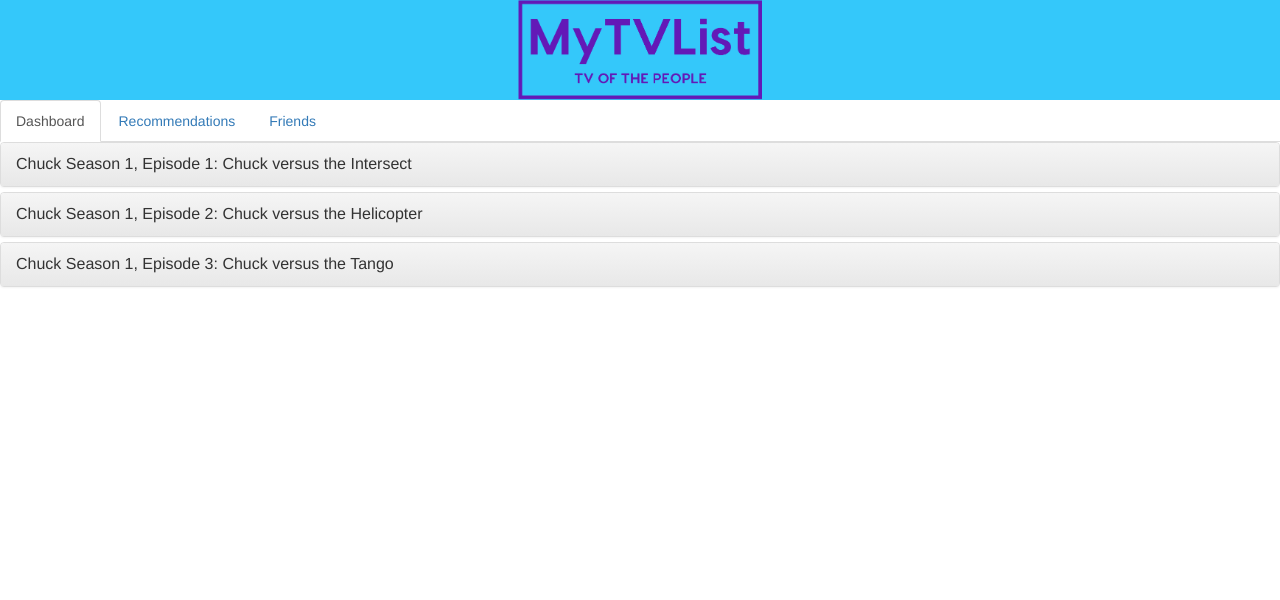
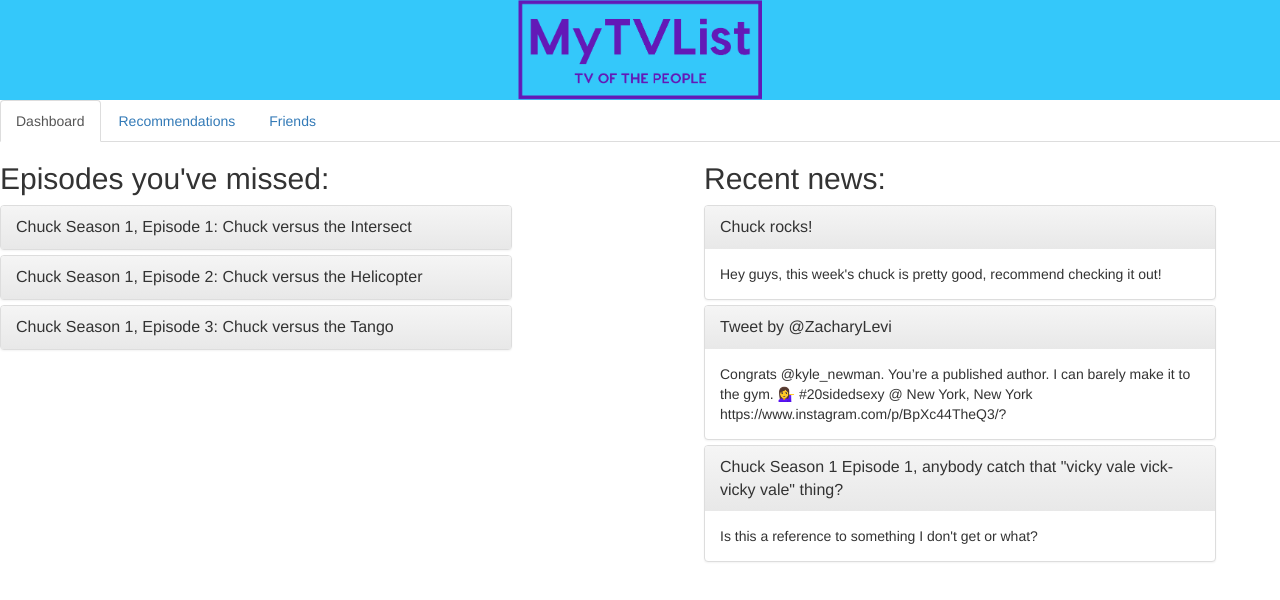
Before and after one commit to Sigurdurhelga/MyTVList, a React (Create React App) app in the folder my-tv-list/: page / in a window 1280 px wide. Shown: the top 600 px of the page. Built offline with nearby package versions, Linux system fonts and the light colour scheme.

Commit message:
Added a news feed to the dashboard

```diff
--- a/my-tv-list/src/Components/TopPicks/TopPicks.jsx
+++ b/my-tv-list/src/Components/TopPicks/TopPicks.jsx
@@ -19,15 +19,15 @@
                 <Carousel.Item>
                     <img width={900} height={500} alt="900x500" src="/got.jpg" />
                     <Carousel.Caption>
-                    <h3>Second slide label</h3>
-                    <p>Lorem ipsum dolor sit amet, consectetur adipiscing elit.</p>
+                    <h3>Game of Thrones</h3>
+                    <p>Nine noble families fight for control over the mythical lands of Westeros, while an ancient enemy returns after being dormant for thousands of years.</p>
                     </Carousel.Caption>
                 </Carousel.Item>
                 <Carousel.Item>
                     <img width={900} height={500} alt="900x500" src="/konosuba.jpg" />
                     <Carousel.Caption>
-                    <h3>Third slide label</h3>
-                    <p>Praesent commodo cursus magna, vel scelerisque nisl consectetur.</p>
+                    <h3>Konosuba</h3>
+                    <p>It was a happy day for Kazuma - right up to the moment he died. A goddess intervenes and offers him a second chance in a magical land.</p>
                     </Carousel.Caption>
                 </Carousel.Item>
             </Carousel>
--- a/my-tv-list/src/Components/UpcomingEpisodes/UpcomingEpisodes.jsx
+++ b/my-tv-list/src/Components/UpcomingEpisodes/UpcomingEpisodes.jsx
@@ -1,16 +1,58 @@
 import React, { Component } from 'react';
 import '../../App.css';
-import { PanelGroup } from "react-bootstrap";
+import { PanelGroup, Panel } from "react-bootstrap";
 import EpisodeListItem from "../EpisodeListItem/EpisodeListItem";
 
 class UpcomingEpisodes extends Component {
     render() {
         return (
-            <PanelGroup accordion id="episodes-panelgroup">
-                <EpisodeListItem show="Chuck" season={1} episode={1} episodeName="Chuck versus the Intersect" description="Chuck Bartowski is a computer geek that gets catapulted into a new career as the government's most vital secret agent. When Chuck opens an e-mail subliminally encoded with government secrets, he unwittingly downloads an entire server of sensitive data into his brain. With the government's most precious secrets in Chuck's head, Major John Casey of the National Security Agency assumes the responsibility of protecting him. His partner is the CIA's top agent (and Chuck's first date in years), Sarah Walker." airdate="September 24, 2007"/>
-                <EpisodeListItem show="Chuck" season={1} episode={2} episodeName="Chuck versus the Helicopter" description="The Government wants to verify the secrets are inside Chuck's head. So they send a doctor who programmed the Intersect system to examine Chuck. When the doctor's car explodes, there's evidence one of the agencies was involved, leaving Chuck unsure whom to trust." airdate="October 1, 2007"/>
-                <EpisodeListItem show="Chuck" season={1} episode={3} episodeName="Chuck versus the Tango" description="A stolen piece of art is the key for locating a weapon's dealer. Chuck's up for a promotion to assistant manager at work." airdate="October 8, 2007"/>
-            </PanelGroup>
+            <div>
+                <div style={{width: "40%", float: "left"}}>
+                    <h2>
+                        Episodes you've missed:
+                    </h2>
+                    <PanelGroup accordion id="episodes-panelgroup">
+                        <EpisodeListItem show="Chuck" season={1} episode={1} episodeName="Chuck versus the Intersect" description="Chuck Bartowski is a computer geek that gets catapulted into a new career as the government's most vital secret agent. When Chuck opens an e-mail subliminally encoded with government secrets, he unwittingly downloads an entire server of sensitive data into his brain. With the government's most precious secrets in Chuck's head, Major John Casey of the National Security Agency assumes the responsibility of protecting him. His partner is the CIA's top agent (and Chuck's first date in years), Sarah Walker." airdate="September 24, 2007"/>
+                        <EpisodeListItem show="Chuck" season={1} episode={2} episodeName="Chuck versus the Helicopter" description="The Government wants to verify the secrets are inside Chuck's head. So they send a doctor who programmed the Intersect system to examine Chuck. When the doctor's car explodes, there's evidence one of the agencies was involved, leaving Chuck unsure whom to trust." airdate="October 1, 2007"/>
+                        <EpisodeListItem show="Chuck" season={1} episode={3} episodeName="Chuck versus the Tango" description="A stolen piece of art is the key for locating a weapon's dealer. Chuck's up for a promotion to assistant manager at work." airdate="October 8, 2007"/>
+                    </PanelGroup>
+                </div>
+                <div style={{float: "right", padding: "5%", paddingTop: "0%", width: "50%"}}>
+                    <h2>Recent news:</h2>
+                    <PanelGroup>
+                        <Panel>
+                            <Panel.Heading>
+                                <Panel.Title>
+                                    Chuck rocks!
+                                </Panel.Title>
+                            </Panel.Heading>
+                            <Panel.Body>
+                                Hey guys, this week's chuck is pretty good, recommend checking it out!
+                            </Panel.Body>
+                        </Panel>
+                        <Panel>
+                            <Panel.Heading>
+                                <Panel.Title>
+                                    Tweet by @ZacharyLevi
+                                </Panel.Title>
+                            </Panel.Heading>
+                            <Panel.Body>
+                                Congrats @kyle_newman. You’re a published author. I can barely make it to the gym. 💁‍♀️ #20sidedsexy @ New York, New York https://www.instagram.com/p/BpXc44TheQ3/?
+                            </Panel.Body>
+                        </Panel>
+                        <Panel>
+                            <Panel.Heading>
+                                <Panel.Title>
+                                    Chuck Season 1 Episode 1, anybody catch that "vicky vale vick-vicky vale" thing?
+                                </Panel.Title>
+                            </Panel.Heading>
+                            <Panel.Body>
+                               Is this a reference to something I don't get or what?
+                            </Panel.Body>
+                        </Panel>
+                    </PanelGroup>
+                </div>
+            </div>
         );
     }
 }
```
